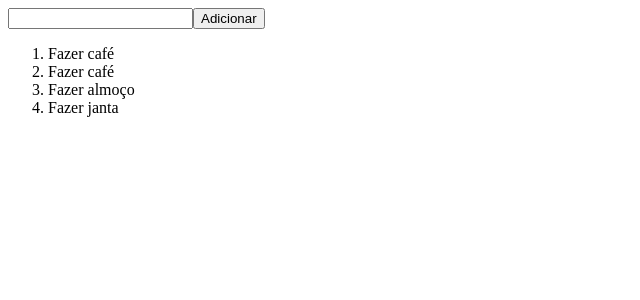
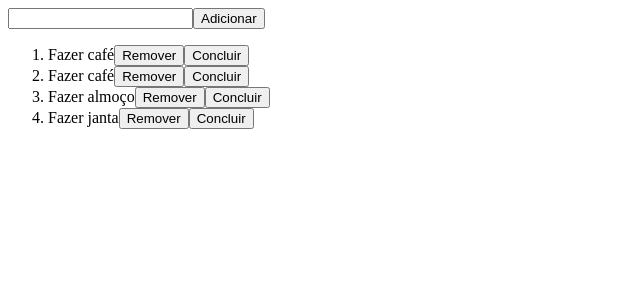
Before and after one commit to ericdiasblu/react-base, a React (Vite) app: page / in a window 1280 px wide. Shown: the top 300 px of the page, without its empty margins (0-640 px from the left). Built offline with nearby package versions, Linux system fonts and the light colour scheme.

Commit message:
feat: removing items and marking them as completed.

```diff
--- a/src/App.tsx
+++ b/src/App.tsx
@@ -3,10 +3,10 @@
 export function App() {
   const [value, setValue] = useState("");
   const [list, setList] = useState([
-    { id: "1", label: "Fazer café" },
-    { id: "2", label: "Fazer café" },
-    { id: "3", label: "Fazer almoço" },
-    { id: "4", label: "Fazer janta" },
+    { id: "1", label: "Fazer café", complete: false },
+    { id: "2", label: "Fazer café", complete: false },
+    { id: "3", label: "Fazer almoço", complete: false },
+    { id: "4", label: "Fazer janta", complete: false },
   ]);
 
   return (
@@ -16,7 +16,7 @@
         onClick={() => {
           setList([
             ...list,
-            { id: (list.length + 1).toString(), label: value },
+            { id: (list.length + 1).toString(), label: value, complete: false },
           ]);
           setValue("");
         }}
@@ -26,7 +26,31 @@
 
       <ol>
         {list.map((listItem) => (
-          <li key={listItem.id}>{listItem.label}</li>
+          <li key={listItem.id}>
+            {listItem.label}
+
+            {listItem.complete ? "Concluido" : ""}
+            <button
+              onClick={() =>
+                setList([...list.filter((item) => item.id !== listItem.id)])
+              }
+            >
+              Remover
+            </button>
+
+            <button
+              onClick={() =>
+                setList([
+                  ...list.map((item) => ({
+                    ...item,
+                    complete: item.id === listItem.id ? true : item.complete,
+                  })),
+                ])
+              }
+            >
+              Concluir
+            </button>
+          </li>
         ))}
       </ol>
     </div>
```
